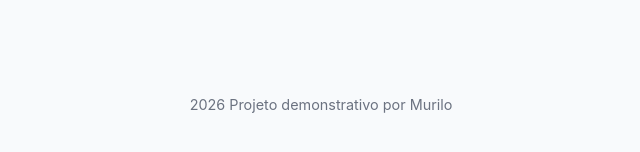
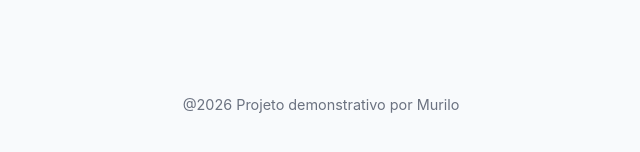
Before and after one commit to SamiLM4/Orto-Clinica-Site, a plain HTML site: page index.html in a window 1280 px wide. Shown: the part 2617-2769 px from the top of the page, 319-959 px from the left. Drawn offline with Linux system fonts and the light colour scheme.

Commit message:
Atualizacao

```diff
--- a/index.html
+++ b/index.html
@@ -131,7 +131,7 @@
     </main>
 
     <footer>
-        <div class="container"> 2026 Projeto demonstrativo por Murilo</div>
+        <div class="container"> @2026 Projeto demonstrativo por Murilo</div>
     </footer>
 
     <script src="scripts.js"></script>
```
